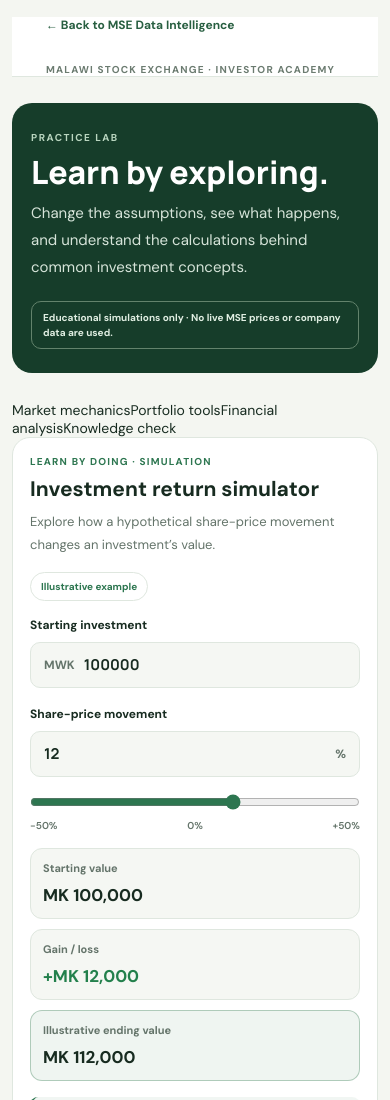
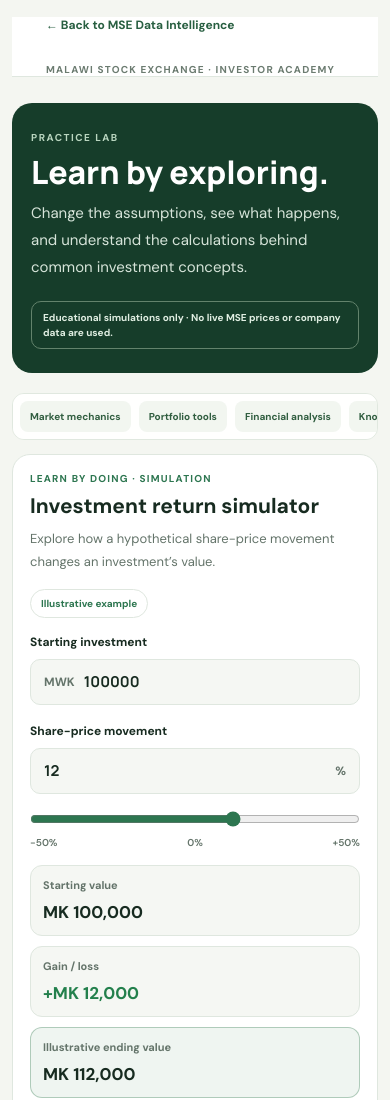
Before and after one commit to ZealotObryan/mse-data-intelligence, a Next.js app: page /academy/practice in a window 390 px wide. Shown: the top 1100 px of the page. Built offline with nearby package versions, Linux system fonts and the light colour scheme.

Commit message:
Improve Practice Lab section navigation and responsive grouping

```diff
--- a/src/app/academy/practice/page.module.css
+++ b/src/app/academy/practice/page.module.css
@@ -1,10 +1,13 @@
 .page{--surface:#fff;--panel:#f5f7f3;--text:#172b20;--muted:#64746a;--line:#dfe7df;--accent:#2d7650;min-height:100vh;padding:26px clamp(16px,5vw,72px) 56px;background:#f4f6f1;color:var(--text);font-family:DM Sans,sans-serif}
 .top{display:flex;align-items:center;justify-content:space-between;gap:16px;max-width:1120px;margin:0 auto 42px;color:#6b7b70;font-size:10px;font-weight:800;letter-spacing:.12em}
 .back{color:#285f41;text-decoration:none;font-size:12px;letter-spacing:0}.back:hover{text-decoration:underline}
-.hero{max-width:1120px;margin:0 auto 28px;padding:34px;border-radius:20px;background:#163d2a;color:#fff}
+.hero{max-width:1120px;margin:0 auto 20px;padding:34px;border-radius:20px;background:#163d2a;color:#fff}
 .kicker{color:#b9d5bf;font-size:10px;font-weight:850;letter-spacing:.15em}
 .hero h1{margin:10px 0;font:850 clamp(32px,5vw,48px)/1.1 Manrope,sans-serif}.hero p{max-width:650px;margin:0;color:#d6e4d9;font-size:15px;line-height:1.8}
 .disclosure{display:inline-flex;margin-top:20px;padding:8px 11px;border:1px solid #63836c;border-radius:999px;color:#e0eee2;font-size:10px;font-weight:700}
-.tools{display:grid;grid-template-columns:1fr;gap:18px;max-width:1120px;margin:0 auto}
+.toolsNav{position:sticky;top:10px;z-index:5;display:flex;gap:8px;max-width:1120px;margin:0 auto 18px;padding:9px;overflow-x:auto;border:1px solid #e0e8df;border-radius:12px;background:#ffffffed;backdrop-filter:blur(12px)}
+.toolsNav a{flex:0 0 auto;padding:9px 12px;border-radius:8px;background:#f2f6f0;color:#315e40;text-decoration:none;font-size:10px;font-weight:800;white-space:nowrap}.toolsNav a:hover,.toolsNav a:focus-visible{background:#e3eee2;outline:2px solid #7aa386;outline-offset:2px}
+.tools{display:grid;grid-template-columns:1fr;gap:22px;max-width:1120px;margin:0 auto}
+.toolGroup{display:grid;gap:18px;scroll-margin-top:92px}
 .footer{max-width:1120px;margin:24px auto 0;color:#68786d;font-size:11px;line-height:1.7}
-@media(max-width:600px){.page{padding:17px 12px 36px}.top{align-items:flex-start;flex-direction:column;margin-bottom:26px}.hero{padding:24px 19px}.disclosure{border-radius:10px;line-height:1.5}}
+@media(max-width:600px){.page{padding:17px 12px 36px}.top{align-items:flex-start;flex-direction:column;margin-bottom:26px}.hero{padding:24px 19px}.disclosure{border-radius:10px;line-height:1.5}.toolsNav{top:6px;margin-bottom:14px;padding:7px}.toolsNav a{padding:9px 10px}}
```
